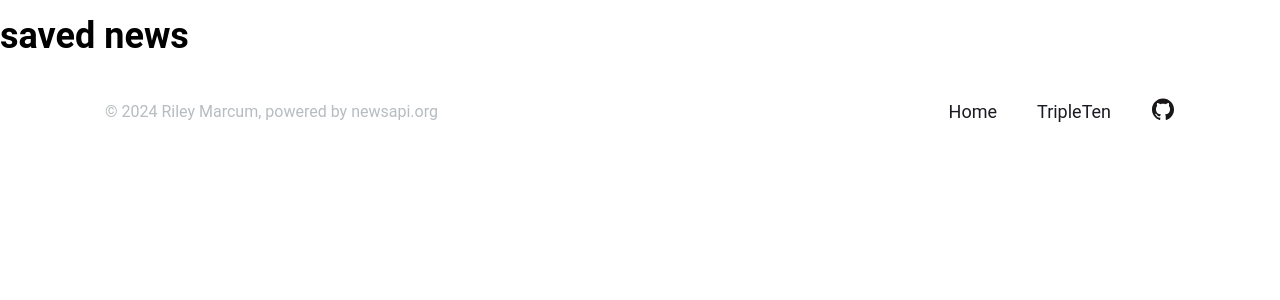
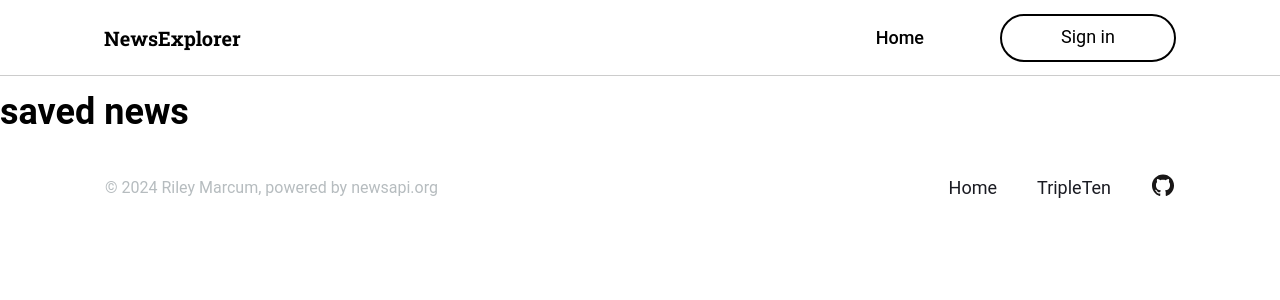
Before and after one commit to Aivaxela/news_explorer_frontend, a React (Vite) app: page /saved-news in a window 1280 px wide. Shown: the top 300 px of the page. Built offline with nearby package versions, Linux system fonts and the light colour scheme.

Commit message:
add nav color changing on page move

```diff
--- a/src/blocks/Nav.css
+++ b/src/blocks/Nav.css
@@ -3,6 +3,12 @@
   display: flex;
   align-items: center;
   border-bottom: rgba(255, 255, 255, 0.2) solid 1px;
+  color: #fff;
+}
+
+.nav_black {
+  color: #000;
+  border-bottom-color: rgba(0, 0, 0, 0.2);
 }
 
 .nav__title {
@@ -11,7 +17,7 @@
   font-size: 20px;
   align-content: center;
   text-decoration: none;
-  color: #fff;
+  color: inherit;
   font-family: "Roboto-Slab-700", "Arial", sans-serif;
 }
 
@@ -34,7 +40,7 @@
   font-weight: 500;
   height: 100%;
   text-decoration: none;
-  color: #b6bcbf;
+  color: inherit;
   box-sizing: border-box;
 }
 
@@ -42,19 +48,20 @@
   display: block;
 }
 
-.nav__nav-item:hover,
-.nav__nav-item:focus {
-  border-bottom: #fff solid 3px;
+.nav__nav-item_highlight {
+  border-bottom: solid 3px;
+  border-bottom-color: inherit;
   padding-top: 3px;
-  color: #fff;
+  color: inherit;
 }
 
 .nav__nav-item-group {
   padding: 11px 15px;
   display: none;
   border-radius: 100px;
-  border: solid 2px #fff;
+  border: solid 2px;
   text-decoration: none;
+  color: inherit;
 }
 
 .nav__nav-item-group_visible {
@@ -66,10 +73,10 @@
   height: 48px;
   display: none;
   border-radius: 100px;
-  border: solid 2px #fff;
+  border: solid 2px;
   text-decoration: none;
   background-color: transparent;
-  color: #fff;
+  color: inherit;
   justify-content: center;
   align-items: center;
   cursor: pointer;
@@ -93,7 +100,6 @@
 .nav__username {
   font-weight: 500;
   margin: 0;
-  color: #fff;
 }
 
 .nav__logout-icon {
--- a/src/components/Main.jsx
+++ b/src/components/Main.jsx
@@ -4,11 +4,11 @@ import About from "../components/About";
 import SearchForm from "./SearchForm";
 import NewsCardList from "./NewsCardList";
 
-export default function Main({ handleSearchSubmit, handleActiveModal }) {
+export default function Main({ handleSearchSubmit }) {
   return (
     <>
       <main className="main">
-        <Nav handleActiveModal={handleActiveModal} />
+        <Nav />
         <h1 className="main__title">What&#39;s going on in the world?</h1>
         <p className="main__subtitle">
           Find the latest news on any topic and save them in your personal
--- a/src/components/Nav.jsx
+++ b/src/components/Nav.jsx
@@ -1,26 +1,35 @@
 import "../blocks/Nav.css";
 import { useContext } from "react";
-import { Link } from "react-router-dom";
+import { Link, useLocation } from "react-router-dom";
 import { UserContext } from "../contexts/UserContext";
 import { AppContext } from "../contexts/AppContext";
 
 export default function Nav() {
   const { userState } = useContext(UserContext);
   const { setActiveModal } = useContext(AppContext);
+  const location = useLocation();
+  const isNavBlack = location.pathname === "/saved-news" ? true : false;
 
   return (
-    <nav className="nav">
+    <nav className={`nav ${isNavBlack ? "nav_black" : ""}`}>
       <Link to="/" className="nav__title">
         NewsExplorer
       </Link>
       <div className="nav__group">
-        <Link to="/" className="nav__nav-item nav__nav-item_visible">
+        <Link
+          to="/"
+          className={`nav__nav-item nav__nav-item_visible ${
+            location.pathname === "/" ? "nav__nav-item_highlight" : ""
+          }`}
+        >
           Home
         </Link>
         <Link
           to="/saved-news"
           className={`nav__nav-item ${
             userState.loggedIn ? "nav__nav-item_visible" : ""
+          } ${
+            location.pathname === "/saved-news" ? "nav__nav-item_highlight" : ""
           }`}
         >
           Saved Articles
@@ -44,7 +53,9 @@ export default function Nav() {
             <img
               src="../src/assets/logout.svg"
               alt="logout icon"
-              className="nav__logout-icon"
+              className={`nav__logout-icon ${
+                isNavBlack ? "nav__logout-icon_black" : ""
+              }`}
             />
           </div>
         </Link>
--- a/src/components/SavedNews.jsx
+++ b/src/components/SavedNews.jsx
@@ -1,3 +1,10 @@
+import Nav from "./Nav";
+
 export default function SavedNews() {
-  return <h1>saved news</h1>;
+  return (
+    <>
+      <Nav />
+      <h1>saved news</h1>
+    </>
+  );
 }
--- a/src/components/SigninModal.jsx
+++ b/src/components/SigninModal.jsx
@@ -6,7 +6,7 @@ import { AppContext } from "../contexts/AppContext";
 import { useFormValidation } from "../utils/useFormValidation";
 
 export default function SigninModal({ isVisible }) {
-  const { userState, setUserState } = useContext(UserContext);
+  const { setUserState } = useContext(UserContext);
   const { setActiveModal } = useContext(AppContext);
   const { values, errors, isValid, handleChange } = useFormValidation();
 
@@ -23,7 +23,11 @@ export default function SigninModal({ isVisible }) {
   };
 
   return (
-    <ModalWithForm isVisible={isVisible} handleSubmit={handleSubmit} formTitle={"Sign in"}>
+    <ModalWithForm
+      isVisible={isVisible}
+      handleSubmit={handleSubmit}
+      formTitle={"Sign in"}
+    >
       <label htmlFor="email-signin" className="modal__label">
         Email
         <input
```
Also changed, not shown: src/blocks/SavedNews.css (+22 -0 lines).
